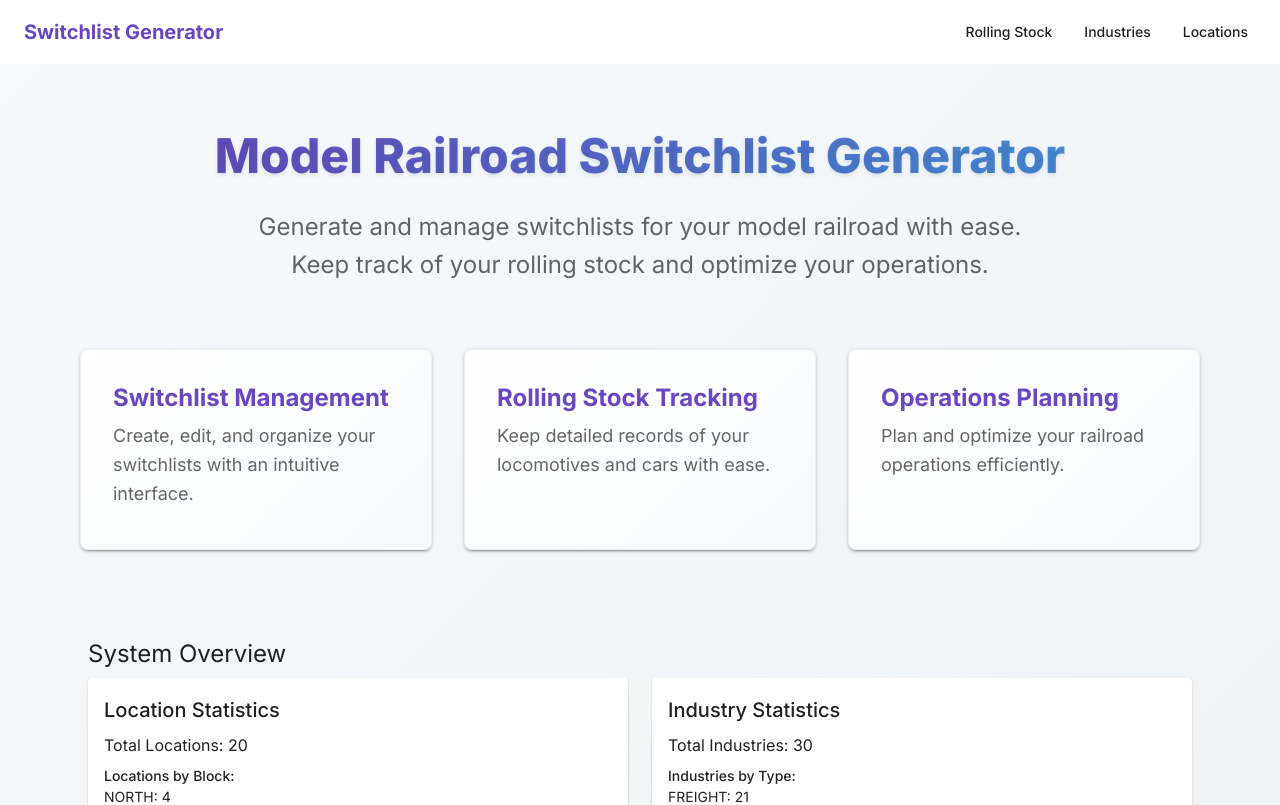
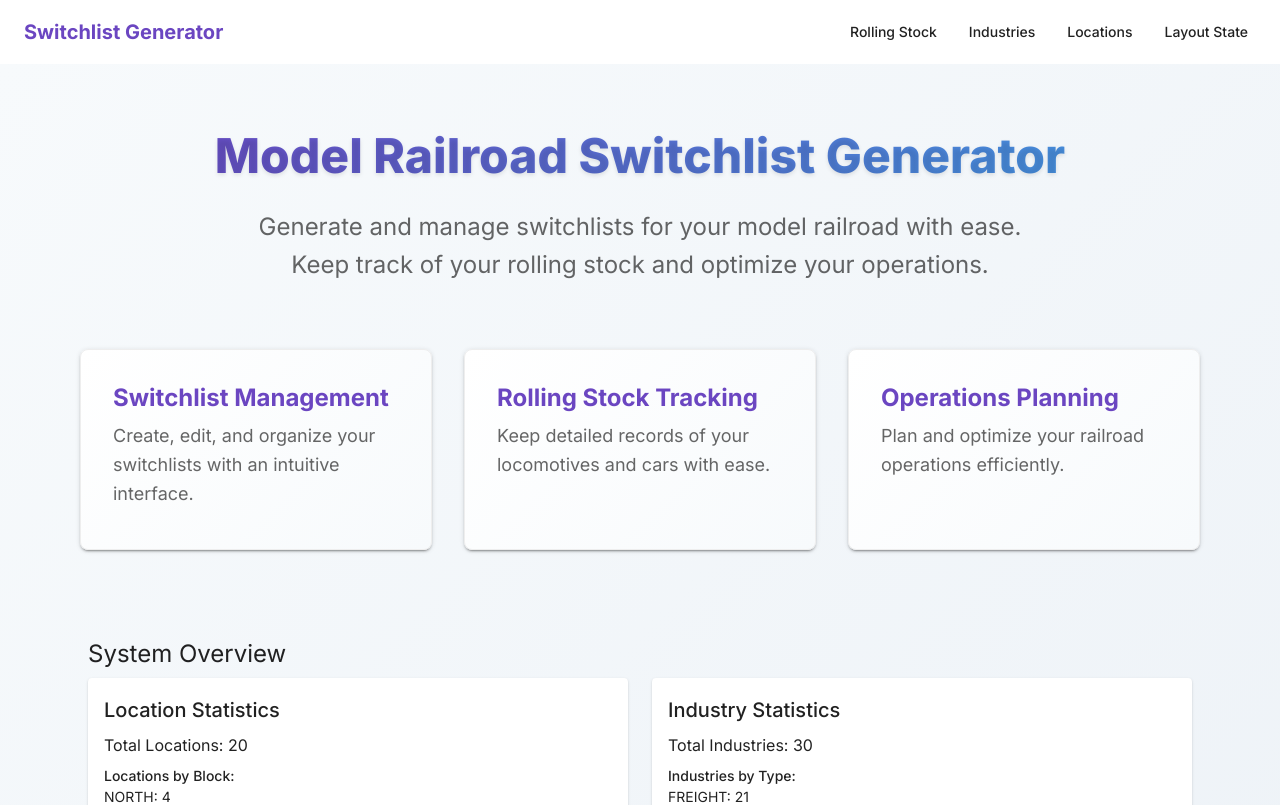
Before and after one commit to MyTurnyet/switch-this, a Next.js app: page / in a window 1280 px wide. Shown: the top 805 px of the page. Built offline with nearby package versions, Linux system fonts and the light colour scheme.

Commit message:
feat: add layout state page navigation and route

```diff
--- /dev/null
+++ b/src/app/layout-state/route.ts
@@ -0,0 +1,5 @@
+import { NextResponse } from 'next/server';
+
+export async function GET() {
+  return NextResponse.json({ message: 'Layout State API endpoint' });
+}
--- a/src/app/shared/components/Navigation.tsx
+++ b/src/app/shared/components/Navigation.tsx
@@ -43,6 +43,13 @@ export default function Navigation() {
           >
             Locations
           </Button>
+          <Button
+            component={Link}
+            href="/layout-state"
+            sx={{ color: 'text.primary', fontWeight: 500 }}
+          >
+            Layout State
+          </Button>
         </Box>
       </Toolbar>
     </AppBar>
```
Also changed, not shown: 1 other file (tests, documents, lock files or other folders).
